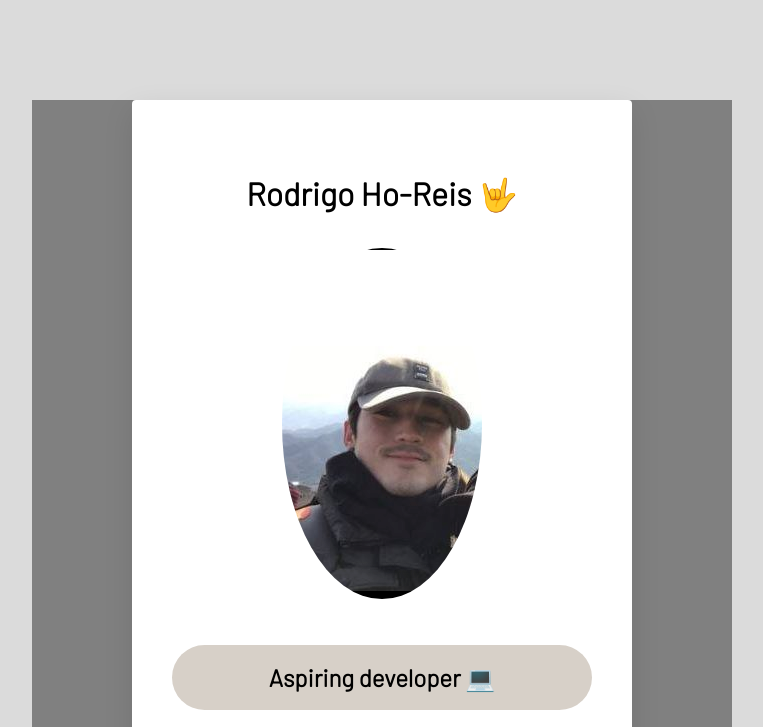
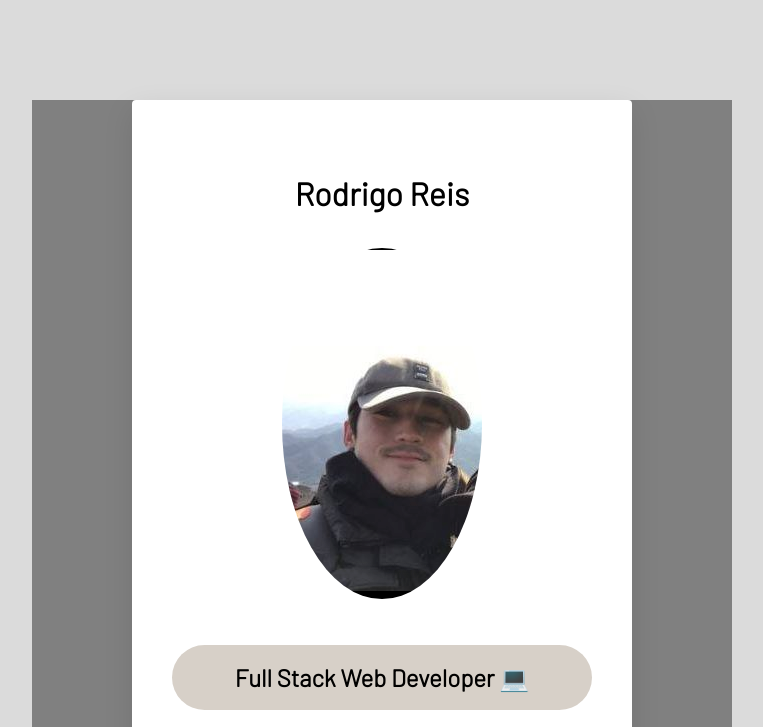
Before and after one commit to toralero/profile, a plain HTML site: page index.html in a window 1280 px wide. Shown: the top 727 px of the page, without its empty margins (258-1021 px from the left). Drawn offline with Linux system fonts and the light colour scheme; a web font is replaced by a local one.

Commit message:
make my profile prettier

```diff
--- a/index.html
+++ b/index.html
@@ -15,9 +15,9 @@
 <body>
 <div class="container">
     <div class="card-white">
-      <h1>Rodrigo Ho-Reis 🤟</h1>
+      <h1>Rodrigo Reis</h1>
       <img src="images/photo.png" class="image-circle">
-      <h2>Aspiring developer 💻</h2>
+      <h2>Full Stack Web Developer 💻</h2>
       <p>24 year old Business Graduate from Les Roches Switzerland<br>experience in accounting/finance.
       Learnign software development at  <a href="https://www.lewagon.com" target="_blank">Le Wagon</a> hoping to synergize the two</p>
       <button type="button">Place holder button!</button>
```
